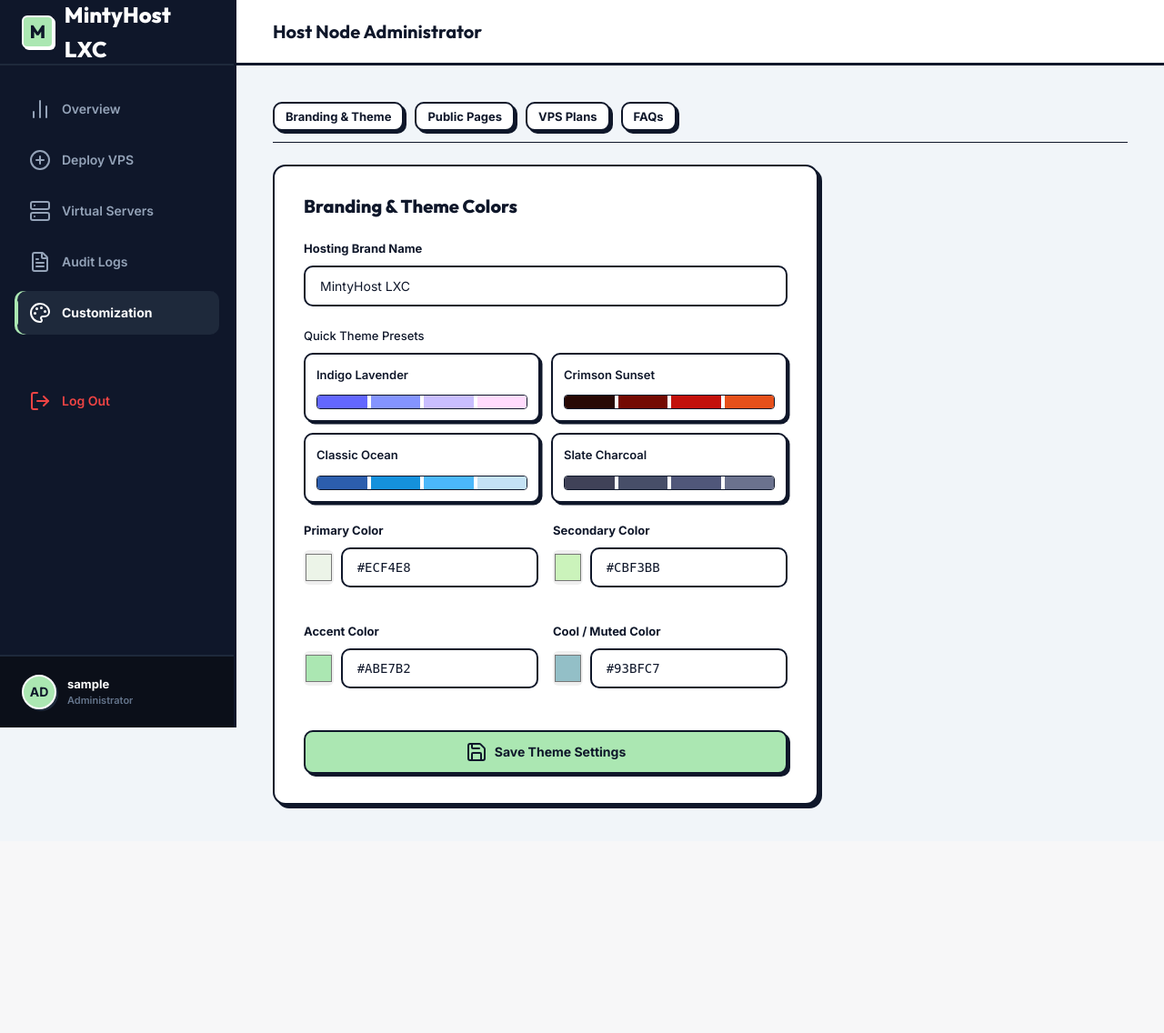
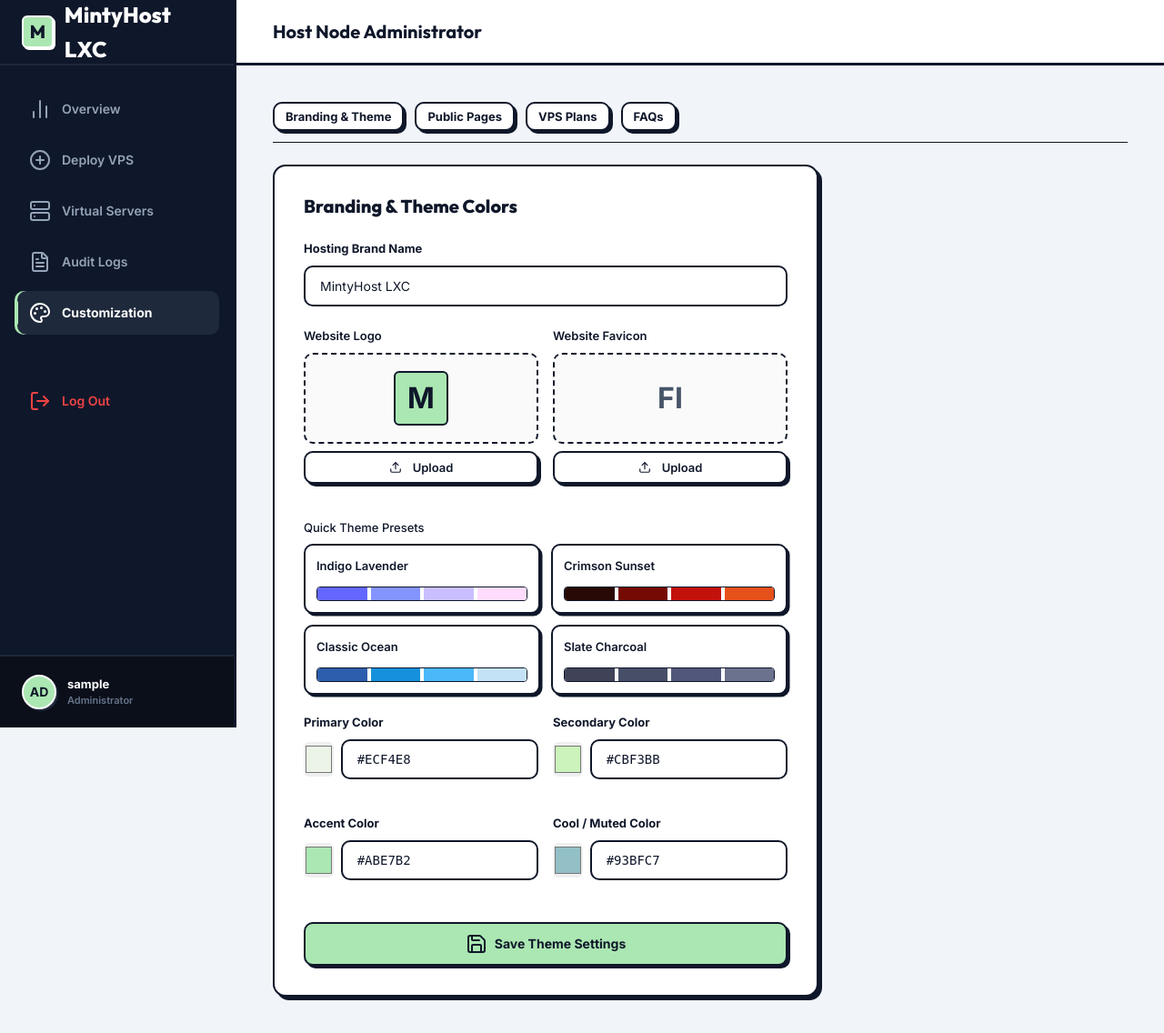
Before and after one commit to xAyan55/pilot, a Flask app: page /admin in a window 1280 px wide, after a click on "Customization". Shown: the whole page at 91% size. Before the commit the page ends 889 px from the top, so only its background shows below. Run offline with Flask 3, Linux system fonts and the light colour scheme; the visitor is signed in with stand-in values (Sample User, id 1); data comes from the database, SQL or seed files in the repository; data that the repository does not hold is empty.

Commit message:
feat: add custom branding upload & removal (logo and favicon) support for administrators

```diff
--- a/app.py
+++ b/app.py
@@ -13,6 +13,8 @@ import sys
 import subprocess
 import random
 import threading
+import uuid
+from werkzeug.utils import secure_filename
 from database import get_db_connection, init_db
 from lxc_manager import LXCManager, LXC_BIN, IS_MOCK_LXC
 from collections import deque
@@ -1049,6 +1051,111 @@ def admin_settings_pages():
     finally:
         conn.close()
 
+ALLOWED_EXTENSIONS = {'png', 'jpg', 'jpeg', 'gif', 'svg', 'ico'}
+
+def allowed_file(filename):
+    return '.' in filename and filename.rsplit('.', 1)[1].lower() in ALLOWED_EXTENSIONS
+
+@app.route('/api/admin/settings/upload', methods=['POST'])
+def admin_settings_upload():
+    if not is_admin():
+        return jsonify({"message": "Forbidden"}), 403
+
+    upload_type = request.form.get('type')
+    if upload_type not in ['logo', 'favicon']:
+        return jsonify({"message": "Invalid upload type. Must be 'logo' or 'favicon'."}), 400
+
+    if 'file' not in request.files:
+        return jsonify({"message": "No file part in request."}), 400
+
+    file = request.files['file']
+    if file.filename == '':
+        return jsonify({"message": "No file selected."}), 400
+
+    if file and allowed_file(file.filename):
+        # Ensure uploads directory exists
+        uploads_dir = os.path.join(app.static_folder, 'uploads')
+        os.makedirs(uploads_dir, exist_ok=True)
+
+        # Save file with unique name
+        ext = file.filename.rsplit('.', 1)[1].lower()
+        filename = f"{upload_type}_{uuid.uuid4().hex}.{ext}"
+        filepath = os.path.join(uploads_dir, filename)
+        file.save(filepath)
+
+        # Update setting in database
+        file_url = url_for('static', filename=f"uploads/{filename}")
+
+        conn = get_db_connection()
+        cursor = conn.cursor()
+        try:
+            key = f"{upload_type}_url"
+
+            # Retrieve old file to delete it
+            cursor.execute("SELECT value FROM settings WHERE key = ?", (key,))
+            row = cursor.fetchone()
+            if row:
+                old_url = row['value']
+                if 'static/' in old_url:
+                    old_rel_path = old_url.split('static/')[-1]
+                    old_file_path = os.path.join(app.static_folder, old_rel_path)
+                    if os.path.exists(old_file_path):
+                        try:
+                            os.remove(old_file_path)
+                        except Exception as ex:
+                            print(f"[WARN] Failed to delete old asset: {ex}")
+
+            cursor.execute(
+                "INSERT INTO settings (key, value) VALUES (?, ?) ON CONFLICT(key) DO UPDATE SET value = ?",
+                (key, file_url, file_url)
+            )
+            conn.commit()
+            log_audit(session['user_id'], f"Uploaded new custom {upload_type}: {file_url}")
+            return jsonify({"status": "success", "url": file_url, "message": f"{upload_type.capitalize()} uploaded successfully."})
+        except Exception as e:
+            return jsonify({"message": f"Failed to save setting: {str(e)}"}), 500
+        finally:
+            conn.close()
+
+    return jsonify({"message": "File extension not allowed."}), 400
+
+@app.route('/api/admin/settings/remove-image', methods=['POST'])
+def admin_settings_remove_image():
+    if not is_admin():
+        return jsonify({"message": "Forbidden"}), 403
+
+    data = request.get_json() or {}
+    image_type = data.get('type')
+    if image_type not in ['logo', 'favicon']:
+        return jsonify({"message": "Invalid type. Must be 'logo' or 'favicon'."}), 400
+
+    key = f"{image_type}_url"
+
+    conn = get_db_connection()
+    cursor = conn.cursor()
+    try:
+        cursor.execute("SELECT value FROM settings WHERE key = ?", (key,))
+        row = cursor.fetchone()
+        if row:
+            current_url = row['value']
+            if 'static/' in current_url:
+                relative_path = current_url.split('static/')[-1]
+                file_path = os.path.join(app.static_folder, relative_path)
+                if os.path.exists(file_path):
+                    try:
+                        os.remove(file_path)
+                    except Exception as ex:
+                        print(f"[WARN] Failed to delete physical asset: {ex}")
+
+        cursor.execute("DELETE FROM settings WHERE key = ?", (key,))
+        conn.commit()
+        log_audit(session['user_id'], f"Removed custom {image_type}")
+        return jsonify({"status": "success", "message": f"{image_type.capitalize()} removed successfully."})
+    except Exception as e:
+        return jsonify({"message": f"Failed to remove asset: {str(e)}"}), 500
+    finally:
+        conn.close()
+
 @app.route('/api/admin/plans', methods=['GET', 'POST'])
 def admin_plans_handler():
     if not is_admin():
--- a/static/css/style.css
+++ b/static/css/style.css
@@ -118,6 +118,12 @@ a {
   font-size: 20px;
   color: var(--color-text-main);
   box-shadow: 2px 2px 0px var(--color-border);
+}
+
+.logo-img {
+  max-height: 36px;
+  width: auto;
+  object-fit: contain;
 }
 
 .nav-links {
--- a/static/js/admin.js
+++ b/static/js/admin.js
@@ -862,3 +862,128 @@ window.deleteFaq = async function(faqId) {
     showToast(`Failed to delete FAQ: ${err.message}`, 'error');
   }
 };
+
+window.handleBrandingUpload = async function(input, type) {
+  if (!input.files || !input.files[0]) return;
+
+  const file = input.files[0];
+  const formData = new FormData();
+  formData.append('file', file);
+  formData.append('type', type);
+
+  showToast(`Uploading ${type}...`, 'info');
+
+  try {
+    const res = await fetch('/api/admin/settings/upload', {
+      method: 'POST',
+      body: formData
+    });
+
+    const result = await window.handleFetchResponse(res);
+    showToast(result.message || `${type.toUpperCase()} uploaded successfully.`, 'success');
+
+    // Update the previews dynamically without full reload
+    if (type === 'logo') {
+      const container = document.querySelector('.logo-preview-container');
+      container.innerHTML = `<img id="adminLogoPreview" src="${result.url}" alt="Logo Preview" style="max-height: 80px; max-width: 90%; object-fit: contain;">`;
+
+      const removeBtn = document.getElementById('btn-remove-logo');
+      if (removeBtn) removeBtn.style.display = 'inline-flex';
+
+      // Update sidebar logo if it's there
+      const sidebarLogo = document.querySelector('.db-sidebar .logo');
+      if (sidebarLogo) {
+        let logoImg = sidebarLogo.querySelector('.logo-img');
+        if (!logoImg) {
+          const fallback = sidebarLogo.querySelector('.logo-icon');
+          if (fallback) fallback.remove();
+          logoImg = document.createElement('img');
+          logoImg.className = 'logo-img';
+          logoImg.alt = 'Logo';
+          sidebarLogo.prepend(logoImg);
+        }
+        logoImg.src = result.url;
+      }
+    } else if (type === 'favicon') {
+      const container = document.querySelector('.favicon-preview-container');
+      container.innerHTML = `<img id="adminFaviconPreview" src="${result.url}" alt="Favicon Preview" style="width: 48px; height: 48px; object-fit: contain;">`;
+
+      const removeBtn = document.getElementById('btn-remove-favicon');
+      if (removeBtn) removeBtn.style.display = 'inline-flex';
+
+      // Update favicon in head
+      let fav = document.querySelector('link[rel*="icon"]');
+      if (!fav) {
+        fav = document.createElement('link');
+        fav.rel = 'shortcut icon';
+        fav.type = 'image/x-icon';
+        document.head.appendChild(fav);
+      }
+      fav.href = result.url;
+    }
+
+    // Create new Lucide icons if any
+    if (typeof lucide !== 'undefined') {
+      lucide.createIcons();
+    }
+  } catch (err) {
+    showToast(`Failed to upload ${type}: ${err.message}`, 'error');
+  } finally {
+    // Reset file input value so same file can be uploaded again
+    input.value = '';
+  }
+};
+
+window.removeBrandingImage = async function(type) {
+  if (!confirm(`Are you sure you want to remove the custom ${type} and revert to default?`)) return;
+
+  showToast(`Removing custom ${type}...`, 'info');
+
+  try {
+    const res = await fetch('/api/admin/settings/remove-image', {
+      method: 'POST',
+      headers: { 'Content-Type': 'application/json' },
+      body: JSON.stringify({ type })
+    });
+
+    const result = await window.handleFetchResponse(res);
+    showToast(result.message || `${type.toUpperCase()} removed successfully.`, 'success');
+
+    if (type === 'logo') {
+      const container = document.querySelector('.logo-preview-container');
+      const siteName = document.getElementById('brandSiteName')?.value || 'MintyHost';
+      const firstLetter = siteName.charAt(0).toUpperCase();
+      container.innerHTML = `<div id="adminLogoFallback" class="logo-icon" style="font-size: 32px; width: 60px; height: 60px; display: flex; align-items: center; justify-content: center; box-shadow: none; border-radius: var(--radius-sm);">${firstLetter}</div>`;
+
+      const removeBtn = document.getElementById('btn-remove-logo');
+      if (removeBtn) removeBtn.style.display = 'none';
+
+      // Revert sidebar logo
+      const sidebarLogo = document.querySelector('.db-sidebar .logo');
+      if (sidebarLogo) {
+        const logoImg = sidebarLogo.querySelector('.logo-img');
+        if (logoImg) logoImg.remove();
+        const fallback = document.createElement('div');
+        fallback.className = 'logo-icon';
+        fallback.textContent = firstLetter;
+        sidebarLogo.prepend(fallback);
+      }
+    } else if (type === 'favicon') {
+      const container = document.querySelector('.favicon-preview-container');
+      container.innerHTML = `<div id="adminFaviconFallback" style="font-size: 32px; font-weight: bold; color: var(--color-text-muted);">FI</div>`;
+
+      const removeBtn = document.getElementById('btn-remove-favicon');
+      if (removeBtn) removeBtn.style.display = 'none';
+
+      // Remove favicon in head
+      const fav = document.querySelector('link[rel*="icon"]');
+      if (fav) fav.remove();
+    }
+
+    if (typeof lucide !== 'undefined') {
+      lucide.createIcons();
+    }
+  } catch (err) {
+    showToast(`Failed to remove ${type}: ${err.message}`, 'error');
+  }
+};
--- a/templates/admin.html
+++ b/templates/admin.html
@@ -5,6 +5,9 @@
   <meta name="viewport" content="width=device-width, initial-scale=1.0">
   <title>Admin Control - {{ settings.get('site_name', 'MintyHost') }}</title>
 
+  {% if settings.get('favicon_url') %}
+    <link rel="shortcut icon" href="{{ settings.get('favicon_url') }}" type="image/x-icon">
+  {% endif %}
   <link rel="stylesheet" href="{{ url_for('static', filename='css/style.css') }}">
   <link rel="stylesheet" href="{{ url_for('static', filename='css/dashboard.css') }}">
 
@@ -49,7 +52,11 @@
     <aside class="db-sidebar">
       <div class="db-sidebar-header">
         <a href="/" class="logo">
-          <div class="logo-icon">{{ settings.get('site_name', 'MintyHost')[0]|upper }}</div>
+          {% if settings.get('logo_url') %}
+            <img src="{{ settings.get('logo_url') }}" alt="Logo" class="logo-img">
+          {% else %}
+            <div class="logo-icon">{{ settings.get('site_name', 'MintyHost')[0]|upper }}</div>
+          {% endif %}
           <span>{{ settings.get('site_name', 'MintyHost LXC') }}</span>
         </a>
       </div>
@@ -350,6 +357,53 @@
                   <input type="text" id="brandSiteName" class="form-input" value="{{ settings.get('site_name', 'MintyHost LXC') }}" required>
                 </div>
 
+                <!-- Custom Logo & Favicon Upload -->
+                <div style="display: grid; grid-template-columns: 1fr 1fr; gap: 16px; margin-top: 16px;">
+                  <div class="form-group">
+                    <label style="font-weight: 600; color: var(--color-text-main);">Website Logo</label>
+                    <div style="display: flex; flex-direction: column; gap: 8px;">
+                      <div class="logo-preview-container" style="display: flex; align-items: center; justify-content: center; height: 100px; border: 2px dashed var(--color-border); border-radius: var(--radius-md); background: #fafafa; overflow: hidden; position: relative;">
+                        {% if settings.get('logo_url') %}
+                          <img id="adminLogoPreview" src="{{ settings.get('logo_url') }}" alt="Logo Preview" style="max-height: 80px; max-width: 90%; object-fit: contain;">
+                        {% else %}
+                          <div id="adminLogoFallback" class="logo-icon" style="font-size: 32px; width: 60px; height: 60px; display: flex; align-items: center; justify-content: center; box-shadow: none; border-radius: var(--radius-sm);">M</div>
+                        {% endif %}
+                      </div>
+                      <div style="display: flex; gap: 8px;">
+                        <input type="file" id="logoUploadInput" accept="image/*" style="display: none;" onchange="handleBrandingUpload(this, 'logo')">
+                        <button type="button" class="btn btn-outline" style="flex: 1; padding: 8px 12px; font-size: 13px; font-weight: 600;" onclick="document.getElementById('logoUploadInput').click()">
+                          <i data-lucide="upload" style="width: 14px; height: 14px; margin-right: 4px;"></i> Upload
+                        </button>
+                        <button type="button" id="btn-remove-logo" class="btn btn-outline" style="padding: 8px 12px; border-color: #f6d1d1; background: #fdf2f2; color: #b91c1c; display: {% if settings.get('logo_url') %}inline-flex{% else %}none{% endif %}; justify-content: center; align-items: center;" onclick="removeBrandingImage('logo')">
+                          <i data-lucide="trash-2" style="width: 14px; height: 14px;"></i>
+                        </button>
+                      </div>
+                    </div>
+                  </div>
+
+                  <div class="form-group">
+                    <label style="font-weight: 600; color: var(--color-text-main);">Website Favicon</label>
+                    <div style="display: flex; flex-direction: column; gap: 8px;">
+                      <div class="favicon-preview-container" style="display: flex; align-items: center; justify-content: center; height: 100px; border: 2px dashed var(--color-border); border-radius: var(--radius-md); background: #fafafa; overflow: hidden; position: relative;">
+                        {% if settings.get('favicon_url') %}
+                          <img id="adminFaviconPreview" src="{{ settings.get('favicon_url') }}" alt="Favicon Preview" style="width: 48px; height: 48px; object-fit: contain;">
+                        {% else %}
+                          <div id="adminFaviconFallback" style="font-size: 32px; font-weight: bold; color: var(--color-text-muted);">FI</div>
+                        {% endif %}
+                      </div>
+                      <div style="display: flex; gap: 8px;">
+                        <input type="file" id="faviconUploadInput" accept="image/*,.ico" style="display: none;" onchange="handleBrandingUpload(this, 'favicon')">
+                        <button type="button" class="btn btn-outline" style="flex: 1; padding: 8px 12px; font-size: 13px; font-weight: 600;" onclick="document.getElementById('faviconUploadInput').click()">
+                          <i data-lucide="upload" style="width: 14px; height: 14px; margin-right: 4px;"></i> Upload
+                        </button>
+                        <button type="button" id="btn-remove-favicon" class="btn btn-outline" style="padding: 8px 12px; border-color: #f6d1d1; background: #fdf2f2; color: #b91c1c; display: {% if settings.get('favicon_url') %}inline-flex{% else %}none{% endif %}; justify-content: center; align-items: center;" onclick="removeBrandingImage('favicon')">
+                          <i data-lucide="trash-2" style="width: 14px; height: 14px;"></i>
+                        </button>
+                      </div>
+                    </div>
+                  </div>
+                </div>
+
                 <div class="form-group" style="margin-top: 16px; margin-bottom: 20px;">
                   <label style="display: block; margin-bottom: 8px; font-weight: 500; color: var(--color-text-main);">Quick Theme Presets</label>
                   <div class="theme-presets-grid" style="display: grid; grid-template-columns: 1fr 1fr; gap: 12px;">
```
Also changed, not shown: templates/base.html (+15 -2 lines), templates/client.html (+8 -1 lines).
